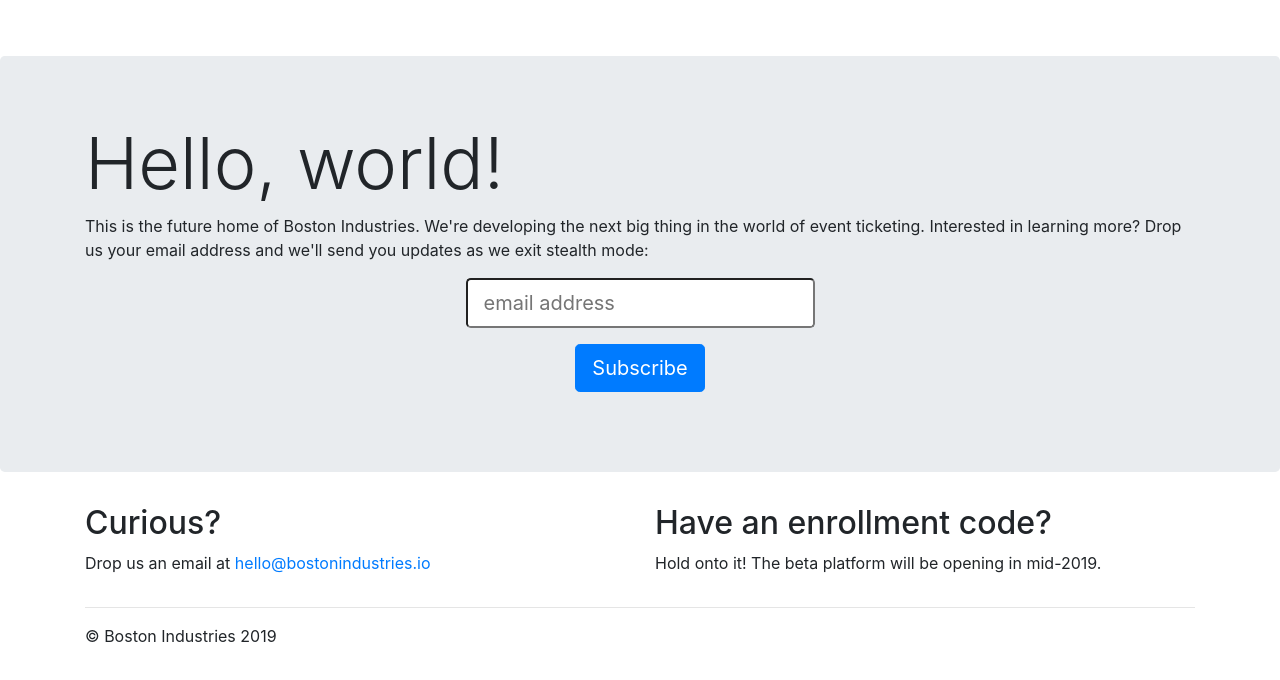
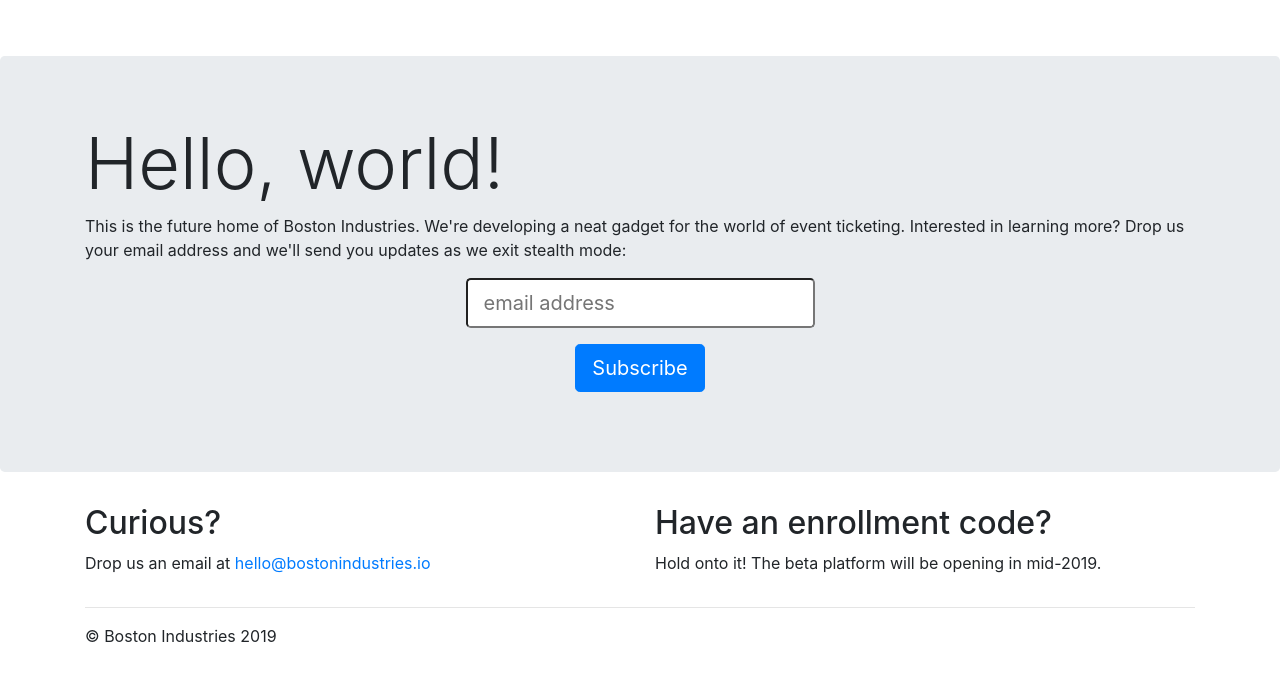
Before and after one commit to BostonIndustries/Boston-Industries-Placeholder, a plain HTML site: page index.html in a window 1280 px wide. Drawn offline with nearby package versions, Linux system fonts and the light colour scheme.

Commit message:
Wording change

```diff
--- a/index.html
+++ b/index.html
@@ -64,7 +64,7 @@
       <div class="jumbotron">
         <div class="container">
           <h1 class="display-3">Hello, world!</h1>
-          <p>This is the future home of Boston Industries.  We're developing the next big thing in the world of event ticketing.  Interested in learning more?  Drop us your email address and we'll send you updates as we exit stealth mode:</p>
+          <p>This is the future home of Boston Industries.  We're developing a neat gadget for the world of event ticketing.  Interested in learning more?  Drop us your email address and we'll send you updates as we exit stealth mode:</p>
           <!-- <p><a class="btn btn-primary btn-lg" href="#" role="button">Learn more &raquo;</a></p> -->
         </div>
 
```
